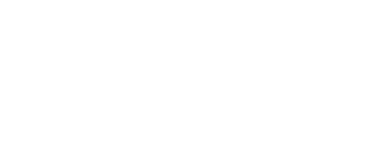
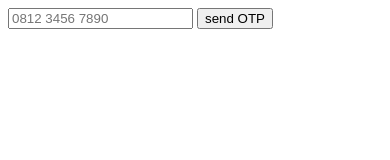
Before and after one commit to Moanrisy/simple-otp-ui, a plain HTML site: page index.html in a window 390 px wide. Both pictures are taken after a click on the button "Kembali". Drawn offline with Linux system fonts and the light colour scheme.

Commit message:
Add input phone number

```diff
--- a/index.html
+++ b/index.html
@@ -7,6 +7,12 @@
     <link rel="stylesheet" href="./styles.css">
 </head>
 <body>
+<div class="input-number">
+    <form action="" method="post" autocomplete="off">
+        <input type="tel" id="telphone" name="telphone" placeholder="0812 3456 7890" maxlength="15"  required/>
+        <input type="submit" value="send OTP"/>
+    </form>
+</div>
 <div class="content active">
     <button id="back-btn">Kembali</button>
     <h1>Masukkan Kode OTP</h1>
--- a/main.js
+++ b/main.js
@@ -3,14 +3,24 @@ const userInput = ["first", "second", "third", "fourth", "fifth", "sixth"];
 const resendOtpBtn = document.getElementById("resendOtp-btn");
 const backBtn = document.getElementById("back-btn");
 const content = document.querySelector(".content")
+const inputNumber = document.querySelector(".input-number")
 
 let currentElement = 0;
 
 firstInput.focus();
 
+// add space for phone number
+document.getElementById("telphone").addEventListener("keyup", function () {
+  let phoneNumber = this.value;
+  if (phoneNumber.length == 4 || phoneNumber.length == 9) {
+    this.value=this.value+ " ";
+  }
+})
+
 backBtn.addEventListener("click", () => {
   alert("back button clicked");
   content.classList.remove("active")
+  inputNumber.classList.add("active")
 });
 
 resendOtpBtn.addEventListener("click", () => {
--- a/styles.css
+++ b/styles.css
@@ -3,6 +3,14 @@
 }
 
 .content.active {
+    opacity: 1;
+}
+
+.input-number {
+    opacity: 0;
+}
+
+.input-number.active {
     opacity: 1;
 }
 
```
